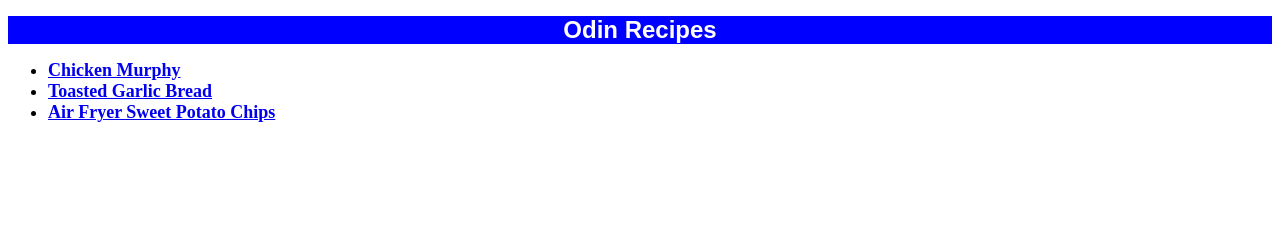
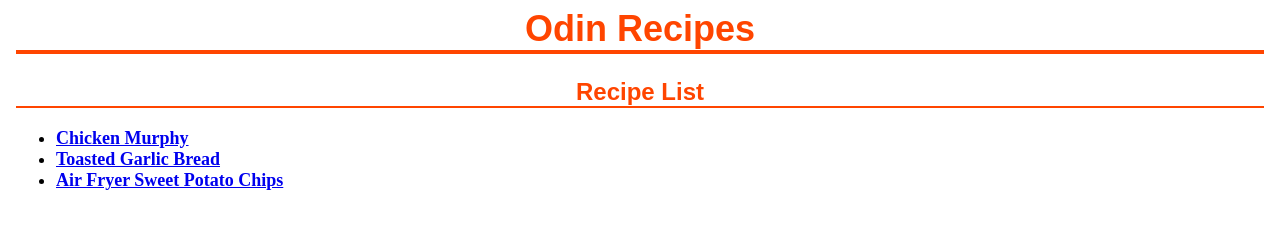
Before and after one commit to jasonleonardxyz/odin-recipes, a plain HTML site: page index.html in a window 1280 px wide. Drawn offline with Linux system fonts and the light colour scheme.

Commit message:
Edit style.css and index.html
Add more styling using the box model

```diff
--- a/index.html
+++ b/index.html
@@ -6,13 +6,21 @@
         <link rel="stylesheet" href ="style.css" />
     </head>
     <body>
+        <div class="container">
+            <div class="header">
                 <h1>Odin Recipes</h1>
+            </div>
 
+            <div class="recipes">
+                <h2>Recipe List</h2>
                 <ul>
                     <li><a href="recipes/chicken_murphy.html">Chicken Murphy</a></li>
                     <li><a href="recipes/garlic_bread.html">Toasted Garlic Bread</a></li>
                     <li><a href="recipes/sweet_potato.html">Air Fryer Sweet Potato Chips</a></li>
                 </ul>
+                <div class = "creator">by Jason</div>
+            </div>
 
+        </div>
     </body>
 </html>
--- a/style.css
+++ b/style.css
@@ -1,13 +1,18 @@
 h1, h2{
-    background-color: blue;
-    font-size: 24px;
-    color: white;
+    color: orangered;
     font-family: Arial, Verdana, sans-serif;
     text-align: center;
+    margin-top: 0px;
+}
+
+h1{
+    font-size: 36px;
+    border-bottom: 4px solid orangered;
 }
 
 h2{
-    background-color: rgba(99, 99, 196, 0.767);
+    font-size: 24px;
+    border-bottom: 2px solid orangered;
 }
 
 li{
@@ -23,3 +28,21 @@ img{
 p{
     text-align: center;
 }
+
+.container{
+    padding-left: 8px;
+    padding-right: 8px;
+}
+
+.header{
+    padding: 0px;
+    margin: 0px;
+}
+
+.creator{
+    padding-left: 850px;
+    color: white;
+    padding-top: 8px;
+    padding-right: 8px;
+    padding-bottom: 8px;
+}
```
Lines whose indentation alone changed are shown as unchanged.
